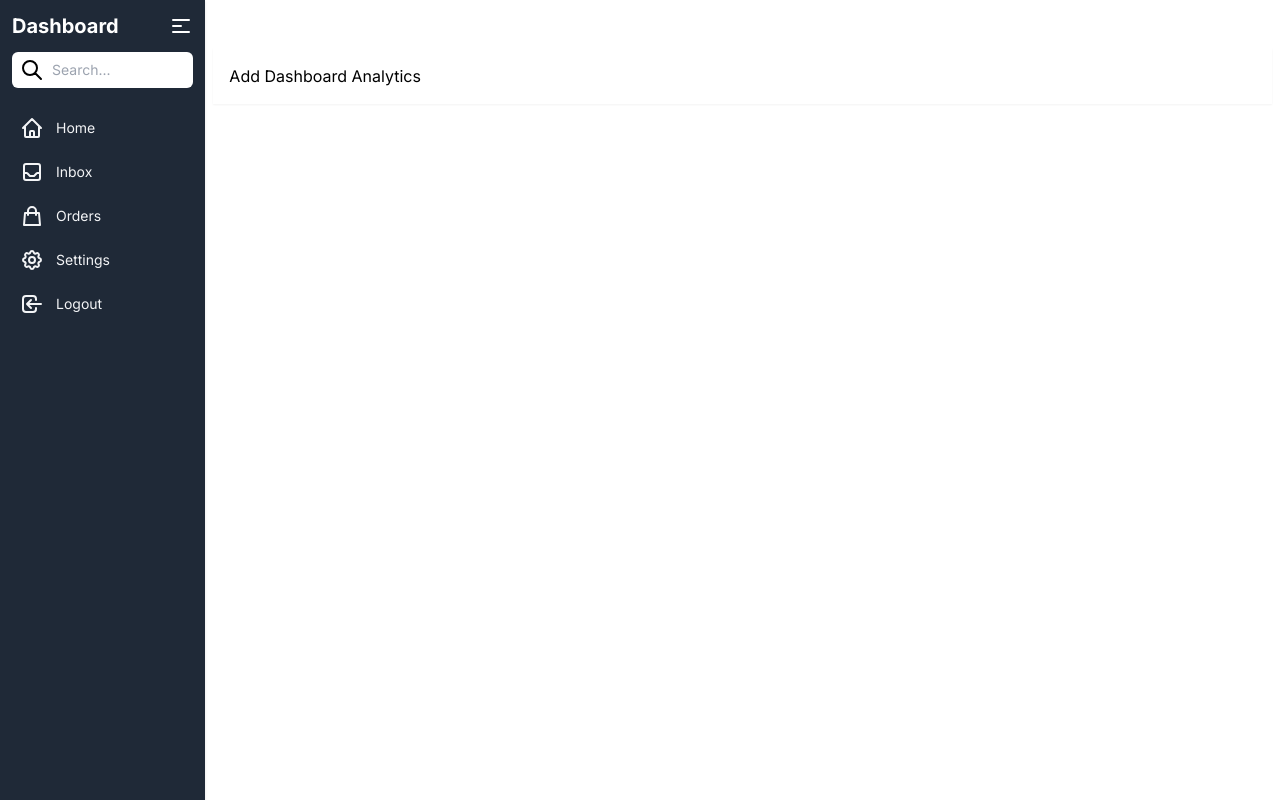
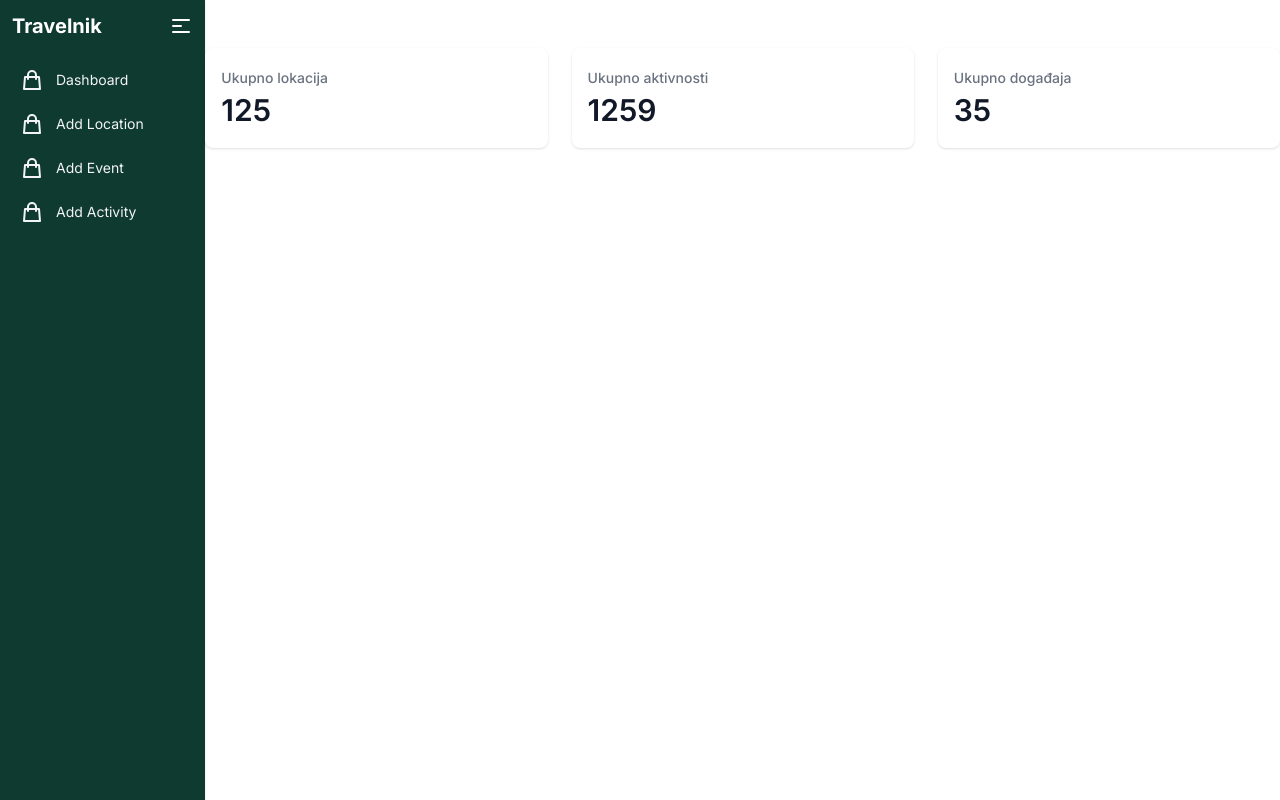
Before and after one commit to hdzcalmir/travelnik, a Next.js app in the folder client/: page /panel/dashboard in a window 1280 px wide. Built offline with nearby package versions, Linux system fonts and the light colour scheme.

Commit message:
Progress

```diff
--- /dev/null
+++ b/client/src/app/panel/components/sidebar/routes.tsx
@@ -0,0 +1,18 @@
+export const routes = [
+    {
+        dashboard: 'Dashboard',
+        route: '/panel/dashboard'
+    },
+    {
+        dashboard: 'Add Location',
+        route: '/panel/addlocation'
+    },
+    {
+        dashboard: 'Add Event',
+        route: '/panel/addevent'
+    },
+    {
+        dashboard: 'Add Activity',
+        route: '/panel/addactivity'
+    }
+]
--- a/client/src/app/panel/components/sidebar/sidebar.tsx
+++ b/client/src/app/panel/components/sidebar/sidebar.tsx
@@ -1,17 +1,19 @@
 import Link from "next/link";
 import { useState } from "react";
+import { routes } from "./routes";
 
 export default function Sidebar() {
+
   const [open, setOpen] = useState(false);
-
 
   return (
     <div
-        className={` ${open ? "lg:w-40" : "lg:w-60 "
-          } flex flex-col lg:h-screen p-3 w-full bg-gray-800 shadow duration-300`}>
+      className={` ${open ? "lg:w-20" : "lg:w-60 "
+        } flex flex-col lg:h-screen p-3 w-full bg-[#0f3a30] shadow duration-300`}>
       <div className="space-y-3">
         <div className="flex items-center justify-between">
-            <h2 className="text-xl font-bold text-white">Dashboard</h2>
+          <h2 className={` ${open ? 'hidden' : ''} text-xl font-bold text-white`}>Travelnik</h2>
+          <h2 className={` ${open ? '' : 'hidden'} text-xl font-bold text-white`}>T</h2>
           <button onClick={() => setOpen(!open)}>
             <svg
               xmlns="http://www.w3.org/2000/svg"
@@ -29,86 +31,13 @@ export default function Sidebar() {
             </svg>
           </button>
         </div>
-          <div className="relative">
-            <span className="absolute inset-y-0 left-0 flex items-center py-4">
-              <button
-                type="submit"
-                className="p-2 focus:outline-none focus:ring"
-              >
-                <svg
-                  xmlns="http://www.w3.org/2000/svg"
-                  className="w-6 h-6"
-                  fill="none"
-                  viewBox="0 0 24 24"
-                  stroke="currentColor"
-                  strokeWidth={2}
-                >
-                  <path
-                    strokeLinecap="round"
-                    strokeLinejoin="round"
-                    d="M21 21l-6-6m2-5a7 7 0 11-14 0 7 7 0 0114 0z"
-                  />
-                </svg>
-              </button>
-            </span>
-            <input
-              type="search"
-              name="Search"
-              placeholder="Search..."
-              className="w-full py-2 pl-10 text-sm rounded-md focus:outline-none"
-            />
-          </div>
         <div className="flex-1">
           <ul className="pt-2 pb-4 space-y-1 text-sm">
-              <li className="rounded-sm">
+            {routes.map((item, key) => (
+              <li key={key} className="rounded-sm">
                 <Link
-                  href="/"
-                  className="flex items-center p-2 space-x-3 rounded-md"
-                >
-                  <svg
-                    xmlns="http://www.w3.org/2000/svg"
-                    className="w-6 h-6 text-gray-100"
-                    fill="none"
-                    viewBox="0 0 24 24"
-                    stroke="currentColor"
-                    strokeWidth={2}
-                  >
-                    <path
-                      strokeLinecap="round"
-                      strokeLinejoin="round"
-                      d="M3 12l2-2m0 0l7-7 7 7M5 10v10a1 1 0 001 1h3m10-11l2 2m-2-2v10a1 1 0 01-1 1h-3m-6 0a1 1 0 001-1v-4a1 1 0 011-1h2a1 1 0 011 1v4a1 1 0 001 1m-6 0h6"
-                    />
-                  </svg>
-                  <span className="text-gray-100">Home</span>
-                </Link>
-              </li>
-              <li className="rounded-sm">
-                <Link
-                  href="mail"
-                  className="flex items-center p-2 space-x-3 rounded-md"
-                >
-                  <svg
-                    xmlns="http://www.w3.org/2000/svg"
-                    className="w-6 h-6 text-gray-100"
-                    fill="none"
-                    viewBox="0 0 24 24"
-                    stroke="currentColor"
-                    strokeWidth={2}
-                  >
-                    <path
-                      strokeLinecap="round"
-                      strokeLinejoin="round"
-                      d="M20 13V6a2 2 0 00-2-2H6a2 2 0 00-2 2v7m16 0v5a2 2 0 01-2 2H6a2 2 0 01-2-2v-5m16 0h-2.586a1 1 0 00-.707.293l-2.414 2.414a1 1 0 01-.707.293h-3.172a1 1 0 01-.707-.293l-2.414-2.414A1 1 0 006.586 13H4"
-                    />
-                  </svg>
-                  <span className="text-gray-100">Inbox</span>
-                </Link>
-              </li>
-              <li className="rounded-sm">
-                <Link
-                  href="/orders"
-                  className="flex items-center p-2 space-x-3 rounded-md"
-                >
+                  href={item.route}
+                  className="flex items-center p-2 space-x-3 rounded-md">
                   <svg
                     xmlns="http://www.w3.org/2000/svg"
                     className="w-6 h-6 text-gray-100"
@@ -123,58 +52,10 @@ export default function Sidebar() {
                       d="M16 11V7a4 4 0 00-8 0v4M5 9h14l1 12H4L5 9z"
                     />
                   </svg>
-                  <span className="text-gray-100">Orders</span>
+                  <span className={` ${open ? 'hidden' : ''} text-gray-100`}>{item.dashboard}</span>
                 </Link>
               </li>
-              <li className="rounded-sm">
-                <Link
-                  href="settings"
-                  className="flex items-center p-2 space-x-3 rounded-md"
-                >
-                  <svg
-                    xmlns="http://www.w3.org/2000/svg"
-                    className="w-6 h-6 text-gray-100"
-                    fill="none"
-                    viewBox="0 0 24 24"
-                    stroke="currentColor"
-                    strokeWidth={2}
-                  >
-                    <path
-                      strokeLinecap="round"
-                      strokeLinejoin="round"
-                      d="M10.325 4.317c.426-1.756 2.924-1.756 3.35 0a1.724 1.724 0 002.573 1.066c1.543-.94 3.31.826 2.37 2.37a1.724 1.724 0 001.065 2.572c1.756.426 1.756 2.924 0 3.35a1.724 1.724 0 00-1.066 2.573c.94 1.543-.826 3.31-2.37 2.37a1.724 1.724 0 00-2.572 1.065c-.426 1.756-2.924 1.756-3.35 0a1.724 1.724 0 00-2.573-1.066c-1.543.94-3.31-.826-2.37-2.37a1.724 1.724 0 00-1.065-2.572c-1.756-.426-1.756-2.924 0-3.35a1.724 1.724 0 001.066-2.573c-.94-1.543.826-3.31 2.37-2.37.996.608 2.296.07 2.572-1.065z"
-                    />
-                    <path
-                      strokeLinecap="round"
-                      strokeLinejoin="round"
-                      d="M15 12a3 3 0 11-6 0 3 3 0 016 0z"
-                    />
-                  </svg>
-                  <span className="text-gray-100">Settings</span>
-                </Link>
-              </li>
-              <li className="rounded-sm">
-                <Link
-                  href="/logout"
-                  className="flex items-center p-2 space-x-3 rounded-md"
-                >
-                  <svg
-                    xmlns="http://www.w3.org/2000/svg"
-                    className="w-6 h-6 text-gray-100"
-                    fill="none"
-                    viewBox="0 0 24 24"
-                    stroke="currentColor"
-                    strokeWidth={2}
-                  >
-                    <path
-                      strokeLinecap="round"
-                      strokeLinejoin="round"
-                      d="M11 16l-4-4m0 0l4-4m-4 4h14m-5 4v1a3 3 0 01-3 3H6a3 3 0 01-3-3V7a3 3 0 013-3h7a3 3 0 013 3v1"
-                    />
-                  </svg>
-                  <span className="text-gray-100">Logout</span>
-                </Link>
-              </li>
+            ))}
           </ul>
         </div>
       </div>
--- a/client/src/app/panel/dashboard/page.tsx
+++ b/client/src/app/panel/dashboard/page.tsx
@@ -6,11 +6,34 @@ export default function Dashboard() {
   return (
     <div className="flex-row lg:flex">
       <Sidebar></Sidebar>
-      <div className="container mx-auto mt-4 lg:mt-12">
-        <div className="p-4 mx-2 shadow-sm">
-          <p>Add Dashboard Analytics </p>
-        </div>
-      </div>
+      <div className="container mx-auto mt-12">
+                <div className="grid grid-cols-1 gap-6 mb-6 lg:grid-cols-3">
+                    <div className="w-full px-4 py-5 bg-white rounded-lg shadow">
+                        <div className="text-sm font-medium text-gray-500 truncate">
+                            Ukupno lokacija
+                        </div>
+                        <div className="mt-1 text-3xl font-semibold text-gray-900">
+                            125
+                        </div>
+                    </div>
+                    <div className="w-full px-4 py-5 bg-white rounded-lg shadow">
+                        <div className="text-sm font-medium text-gray-500 truncate">
+                            Ukupno aktivnosti
+                        </div>
+                        <div className="mt-1 text-3xl font-semibold text-gray-900">
+                            1259
+                        </div>
+                    </div>
+                    <div className="w-full px-4 py-5 bg-white rounded-lg shadow">
+                        <div className="text-sm font-medium text-gray-500 truncate">
+                            Ukupno događaja
+                        </div>
+                        <div className="mt-1 text-3xl font-semibold text-gray-900">
+                           35
+                        </div>
+                    </div>
+                </div>
+            </div>
       </div>
   )
 }
```
Lines whose indentation alone changed are shown as unchanged.
